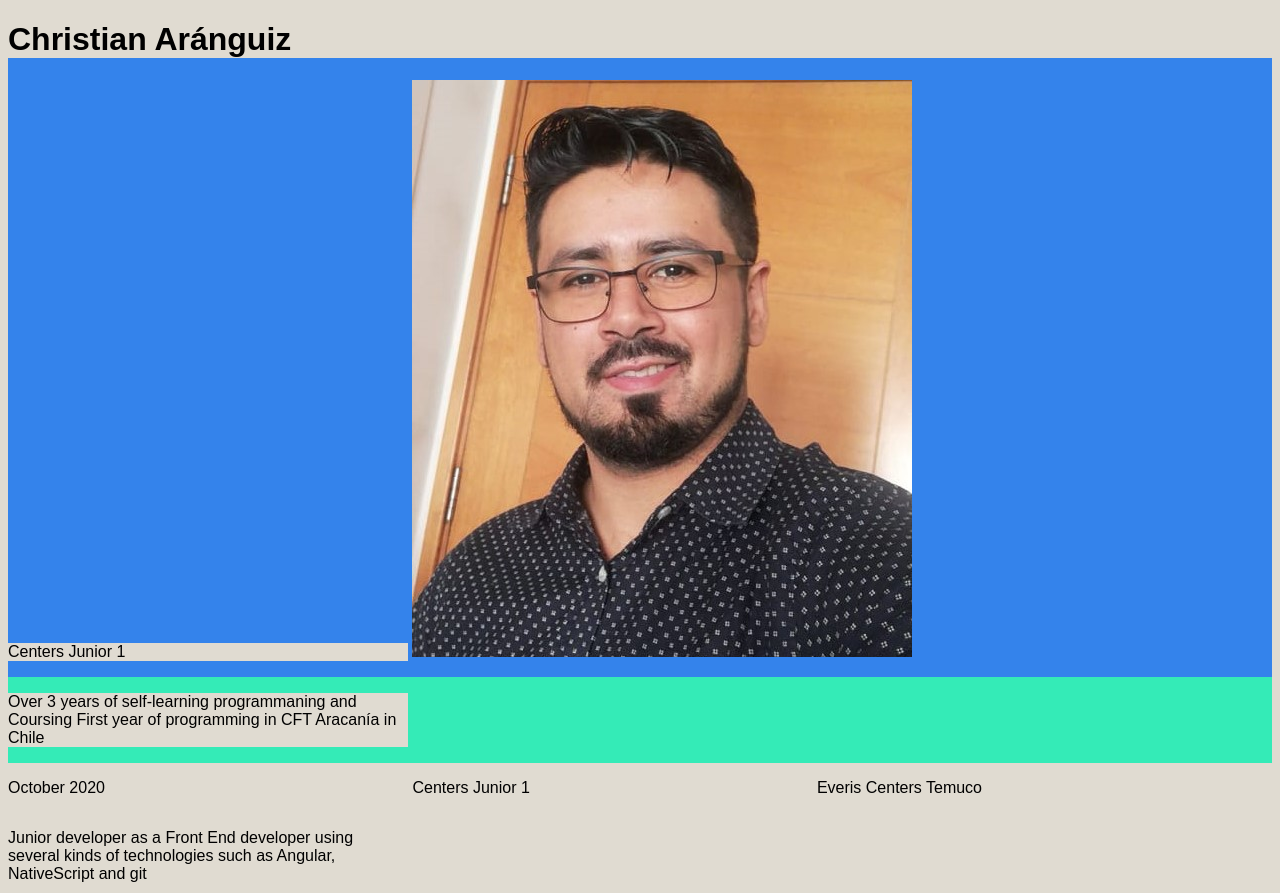
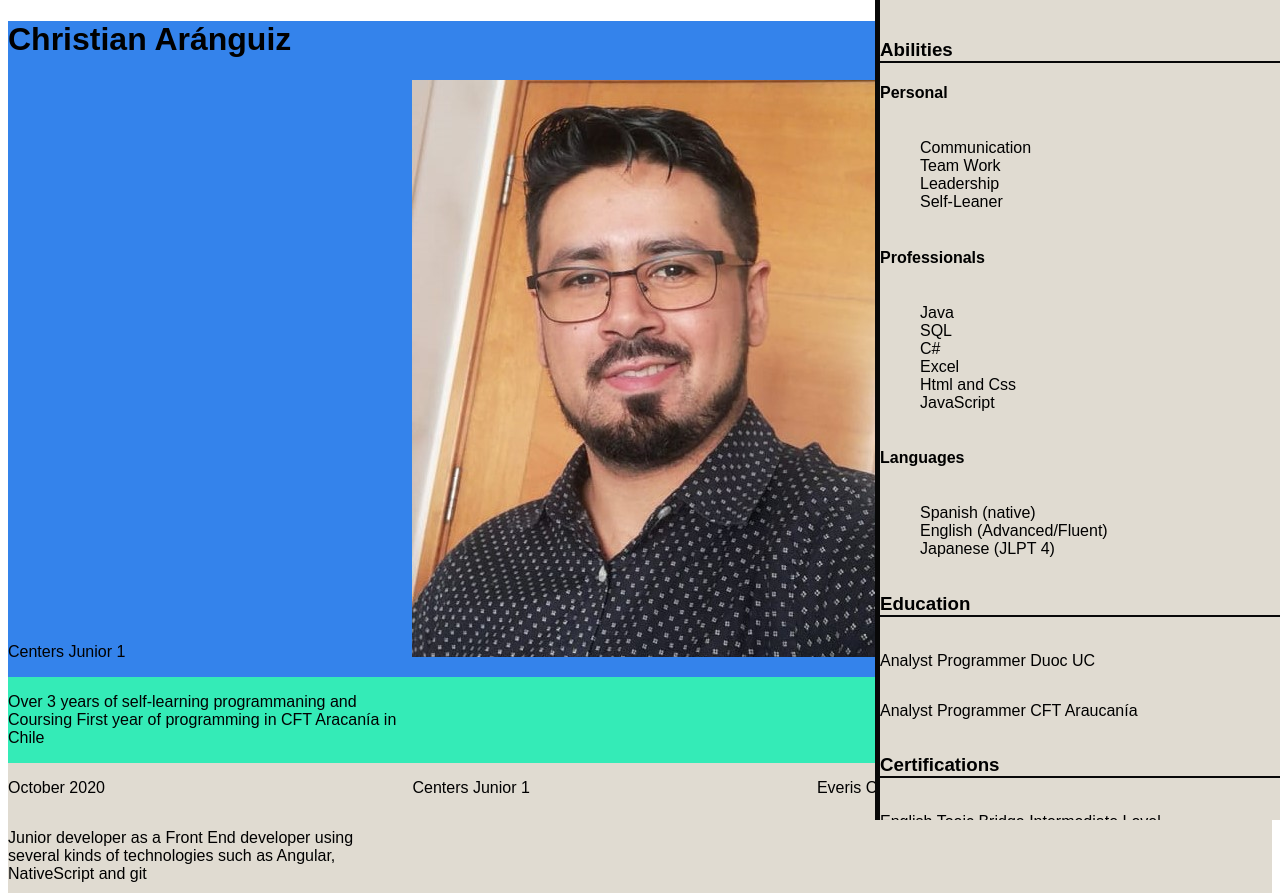
Before and after one commit to Chris-AM/WebDeveloping, a plain HTML site: page CV/index.html in a window 1280 px wide. Shown: the top 893 px of the page. Drawn offline with Linux system fonts and the light colour scheme.

Commit message:
modifying styles, sideBar at right

```diff
--- a/CV/css/styles.css
+++ b/CV/css/styles.css
@@ -2,6 +2,10 @@
 
 * {
     font-family: Arial, Helvetica, sans-serif;
+    top: 0;
+}
+
+.container {
     background-color: #e0dbd1;
 }
 
@@ -9,6 +13,7 @@
     display: inline-flex;
     flex-direction: column;
     list-style-type: none;
+    top: 0px;
 }
 
 .specific {
@@ -30,3 +35,16 @@ p {
     display: inline-block;
     width: 400px;
 }
+
+.sideBar {
+    height: 100%;
+    width: 400px;
+    position: fixed;
+    z-index: 1;
+    top: 0;
+    right: 0;
+    background-color: #e0dbd1;
+    overflow-x: hidden;
+    padding-top: 20px;
+    border-left: 5px solid #080808;
+}
```
